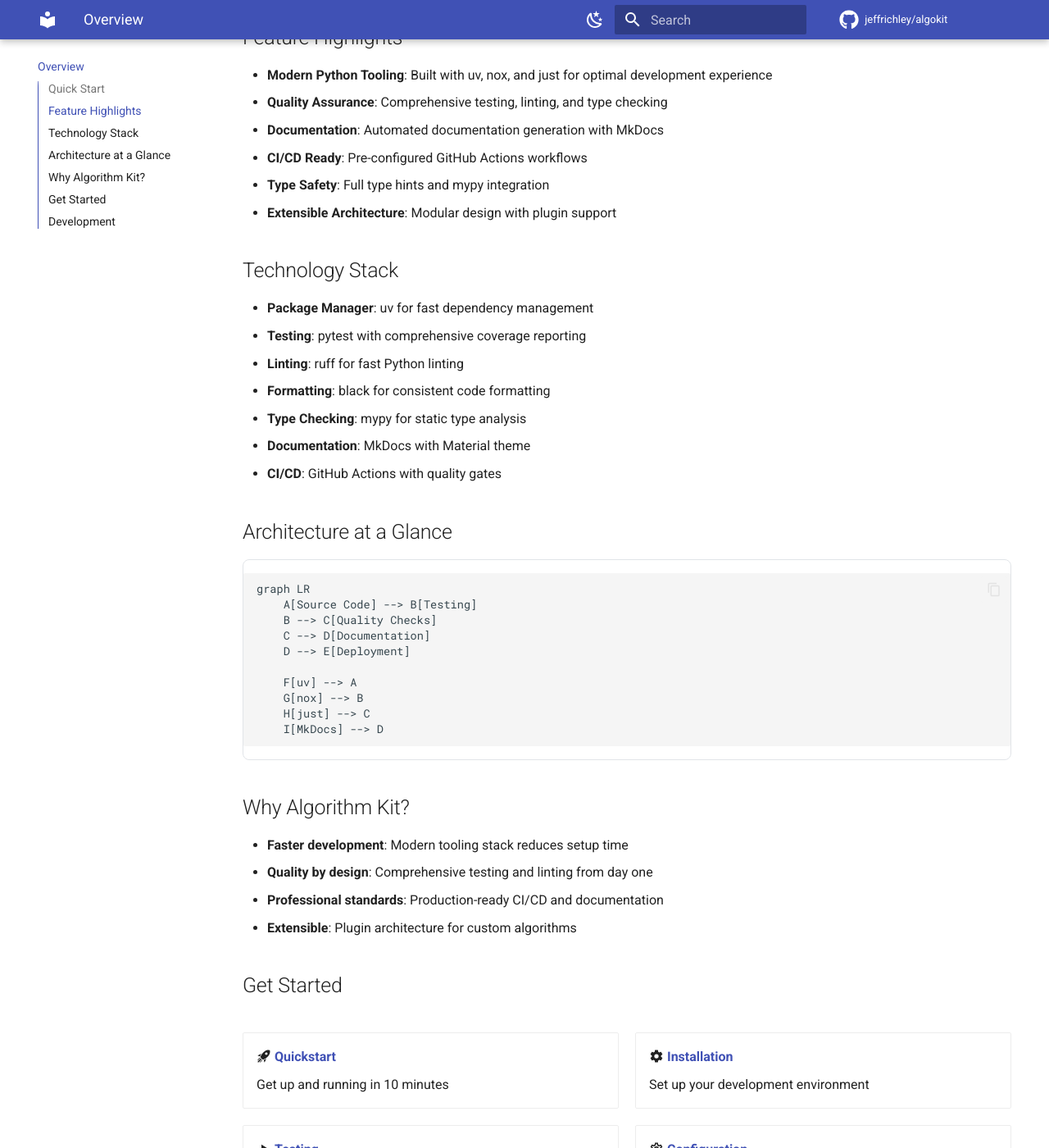
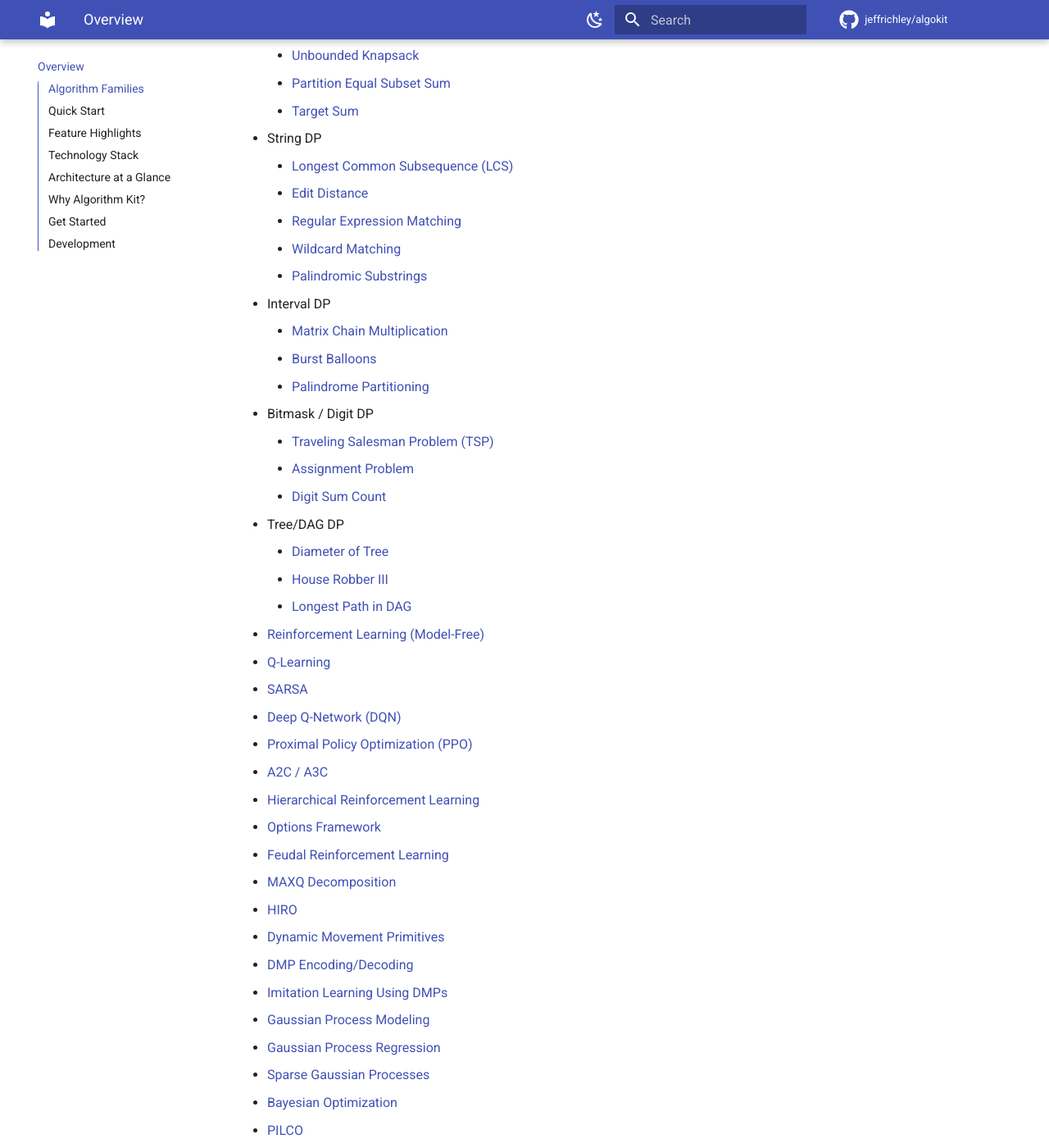
Before and after one commit to jeffrichley/algokit, an MkDocs documentation site: the page built from docs/index.md, in a window 1280 px wide and 1400 px high, scrolled down 969 px. Shown: the whole window at 82% size. Built offline with MkDocs 1.6.1 and Material for MkDocs 9.7.7, drawn with Linux system fonts in a browser that asks for light colours; comment, search, counter and statistics services are not loaded; some of the changed text lies outside the part shown.

Commit message:
Add algorithm family documentation skeleton

```diff
--- a/docs/index.md
+++ b/docs/index.md
@@ -6,6 +6,79 @@
 [:material-play: Run Tests](https://github.com/jeffrichley/algokit#development){ .md-button }
 
 [:material-book-open: Documentation](api.md) · [:material-code-braces: Source Code](https://github.com/jeffrichley/algokit) · [:material-github: GitHub](https://github.com/jeffrichley/algokit)
+
+## Algorithm Families
+
+- [Classic Dynamic Programming](classic-dp.md)
+  - Linear DP
+    - [Fibonacci](classic-dp.md#fibonacci)
+    - [Longest Increasing Subsequence (LIS)](classic-dp.md#longest-increasing-subsequence-lis)
+    - [Maximum Subarray (Kadane's Algorithm)](classic-dp.md#maximum-subarray-kadane-s-algorithm)
+    - [House Robber](classic-dp.md#house-robber)
+    - [Climbing Stairs](classic-dp.md#climbing-stairs)
+    - [Jump Game I & II](classic-dp.md#jump-game-i-ii)
+  - 2D / Grid-Based DP
+    - [Unique Paths](classic-dp.md#unique-paths)
+    - [Minimum Path Sum](classic-dp.md#minimum-path-sum)
+    - [Longest Common Subsequence (LCS)](classic-dp.md#longest-common-subsequence-lcs)
+    - [Edit Distance](classic-dp.md#edit-distance)
+    - [Maximum Square Submatrix](classic-dp.md#maximum-square-submatrix)
+  - Knapsack Variants
+    - [0/1 Knapsack](classic-dp.md#0-1-knapsack)
+    - [Unbounded Knapsack](classic-dp.md#unbounded-knapsack)
+    - [Partition Equal Subset Sum](classic-dp.md#partition-equal-subset-sum)
+    - [Target Sum](classic-dp.md#target-sum)
+  - String DP
+    - [Longest Common Subsequence (LCS)](classic-dp.md#longest-common-subsequence-lcs-1)
+    - [Edit Distance](classic-dp.md#edit-distance-1)
+    - [Regular Expression Matching](classic-dp.md#regular-expression-matching)
+    - [Wildcard Matching](classic-dp.md#wildcard-matching)
+    - [Palindromic Substrings](classic-dp.md#palindromic-substrings)
+  - Interval DP
+    - [Matrix Chain Multiplication](classic-dp.md#matrix-chain-multiplication)
+    - [Burst Balloons](classic-dp.md#burst-balloons)
+    - [Palindrome Partitioning](classic-dp.md#palindrome-partitioning)
+  - Bitmask / Digit DP
+    - [Traveling Salesman Problem (TSP)](classic-dp.md#traveling-salesman-problem-tsp)
+    - [Assignment Problem](classic-dp.md#assignment-problem)
+    - [Digit Sum Count](classic-dp.md#digit-sum-count)
+  - Tree/DAG DP
+    - [Diameter of Tree](classic-dp.md#diameter-of-tree)
+    - [House Robber III](classic-dp.md#house-robber-iii)
+    - [Longest Path in DAG](classic-dp.md#longest-path-in-dag)
+- [Reinforcement Learning (Model-Free)](reinforcement-learning.md)
+  - [Q-Learning](reinforcement-learning.md#q-learning)
+  - [SARSA](reinforcement-learning.md#sarsa)
+  - [Deep Q-Network (DQN)](reinforcement-learning.md#deep-q-network-dqn)
+  - [Proximal Policy Optimization (PPO)](reinforcement-learning.md#proximal-policy-optimization-ppo)
+  - [A2C / A3C](reinforcement-learning.md#a2c-a3c)
+- [Hierarchical Reinforcement Learning](hrl.md)
+  - [Options Framework](hrl.md#options-framework)
+  - [Feudal Reinforcement Learning](hrl.md#feudal-reinforcement-learning)
+  - [MAXQ Decomposition](hrl.md#maxq-decomposition)
+  - [HIRO](hrl.md#hiro)
+- [Dynamic Movement Primitives](dmps.md)
+  - [DMP Encoding/Decoding](dmps.md#dmp-encoding-decoding)
+  - [Imitation Learning Using DMPs](dmps.md#imitation-learning-using-dmps)
+- [Gaussian Process Modeling](gaussian-process.md)
+  - [Gaussian Process Regression](gaussian-process.md#gaussian-process-regression)
+  - [Sparse Gaussian Processes](gaussian-process.md#sparse-gaussian-processes)
+  - [Bayesian Optimization](gaussian-process.md#bayesian-optimization)
+  - [PILCO](gaussian-process.md#pilco)
+- [Real-Time Control](real-time-control.md)
+  - [PID Controller (P/PI/PD/PID)](real-time-control.md#pid-controller-p-pi-pd-pid)
+  - [Bang-bang Control](real-time-control.md#bang-bang-control)
+  - [Kalman Filter](real-time-control.md#kalman-filter)
+- [Model Predictive Control](mpc.md)
+  - [Finite Horizon MPC](mpc.md#finite-horizon-mpc)
+  - [Nonlinear MPC](mpc.md#nonlinear-mpc)
+  - [Learning-based MPC](mpc.md#learning-based-mpc)
+- [Classical Planning Algorithms](classical-planning.md)
+  - [A*](classical-planning.md#a)
+  - [Dijkstra's](classical-planning.md#dijkstra-s)
+  - [RRT / PRM](classical-planning.md#rrt-prm)
+  - [STRIPS / PDDL](classical-planning.md#strips-pddl)
+
 
 ## Quick Start
 
--- a/mkdocs.yml
+++ b/mkdocs.yml
@@ -87,6 +87,15 @@ plugins:
 
 nav:
   - Overview: index.md
+  - Algorithm Families:
+      - Classic Dynamic Programming: classic-dp.md
+      - Reinforcement Learning (Model-Free): reinforcement-learning.md
+      - Hierarchical Reinforcement Learning: hrl.md
+      - Dynamic Movement Primitives: dmps.md
+      - Gaussian Process Modeling: gaussian-process.md
+      - Real-Time Control: real-time-control.md
+      - Model Predictive Control: mpc.md
+      - Classical Planning Algorithms: classical-planning.md
   - API Reference: api.md
   - Contributing: contributing.md
   - Security: SECURITY.md
```
Also changed, not shown: docs/classic-dp.md (added, +104 -0 lines), docs/classical-planning.md (added, +23 -0 lines), docs/dmps.md (added, +17 -0 lines), docs/gaussian-process.md (added, +23 -0 lines), docs/hrl.md (added, +23 -0 lines), docs/mpc.md (added, +20 -0 lines), docs/real-time-control.md (added, +20 -0 lines), docs/reinforcement-learning.md (added, +27 -0 lines).
